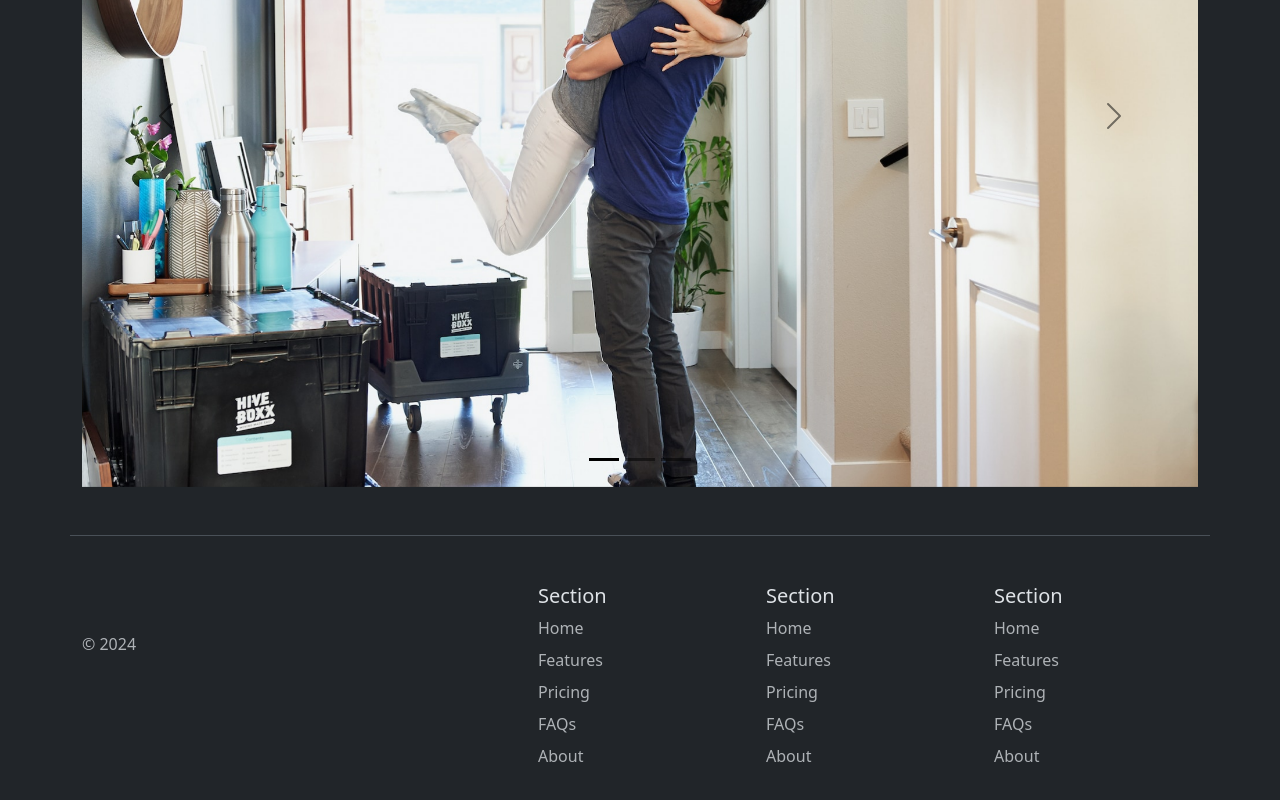
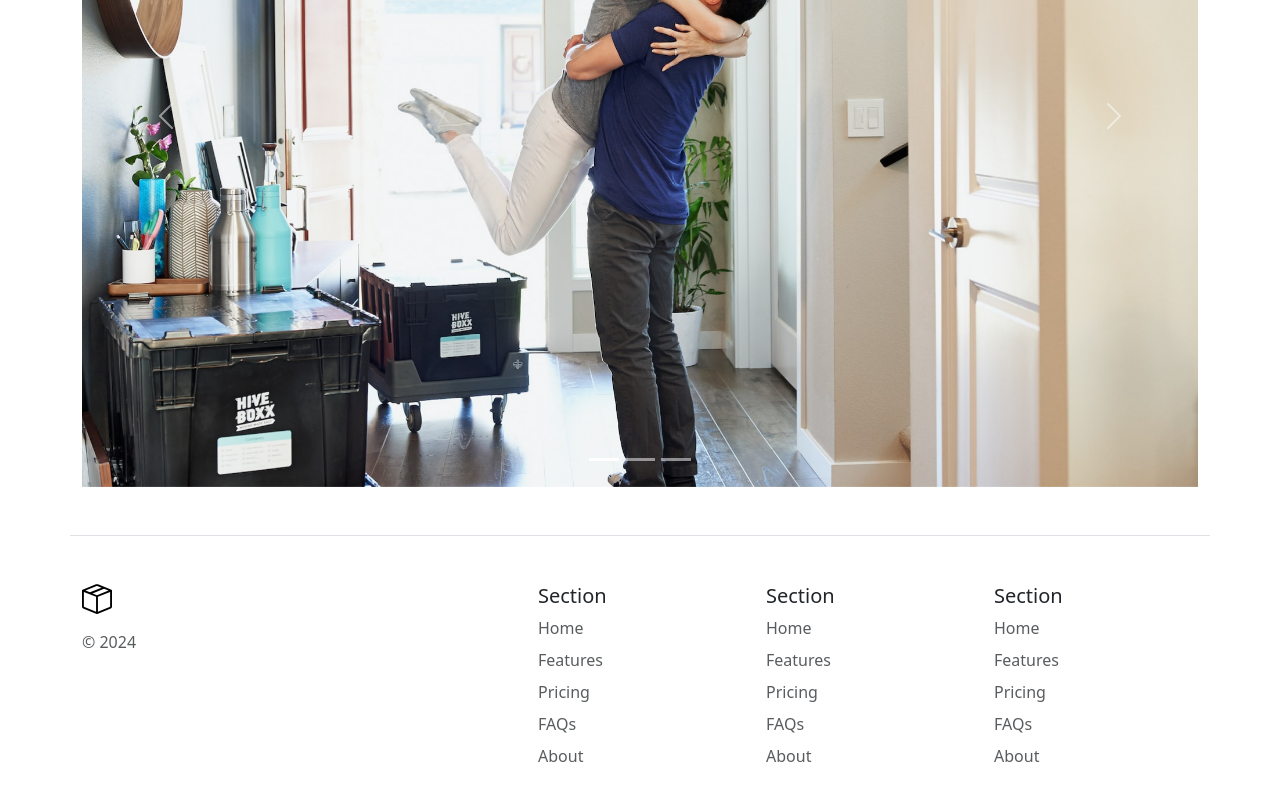
Before and after one commit to armanali13000/Move-It-Website, a plain HTML site: page index.html in a window 1280 px wide. Shown: the part 1673-2473 px from the top of the page. Drawn offline with nearby package versions, Linux system fonts and the light colour scheme.

Commit message:
Problem Fix

```diff
--- a/index.html
+++ b/index.html
@@ -1,5 +1,5 @@
 <!DOCTYPE html>
-<html lang="en" data-bs-theme="dark">
+<html lang="en">
 
 <head>
   <meta charset="UTF-8">
@@ -146,7 +146,7 @@
   <footer class="row row-cols-1 row-cols-sm-2 row-cols-md-5 py-5 my-5 border-top">
     <div class="col mb-3">
       <a href="/" class="d-flex align-items-center mb-3 link-body-emphasis text-decoration-none">
-        <svg class="bi me-2" width="40" height="32"><use xlink:href="#bootstrap"></use></svg>
+        <img src="/box-seam.svg" alt="move it brand" height="30">
       </a>
       <p class="text-body-secondary">© 2024</p>
     </div>
```
